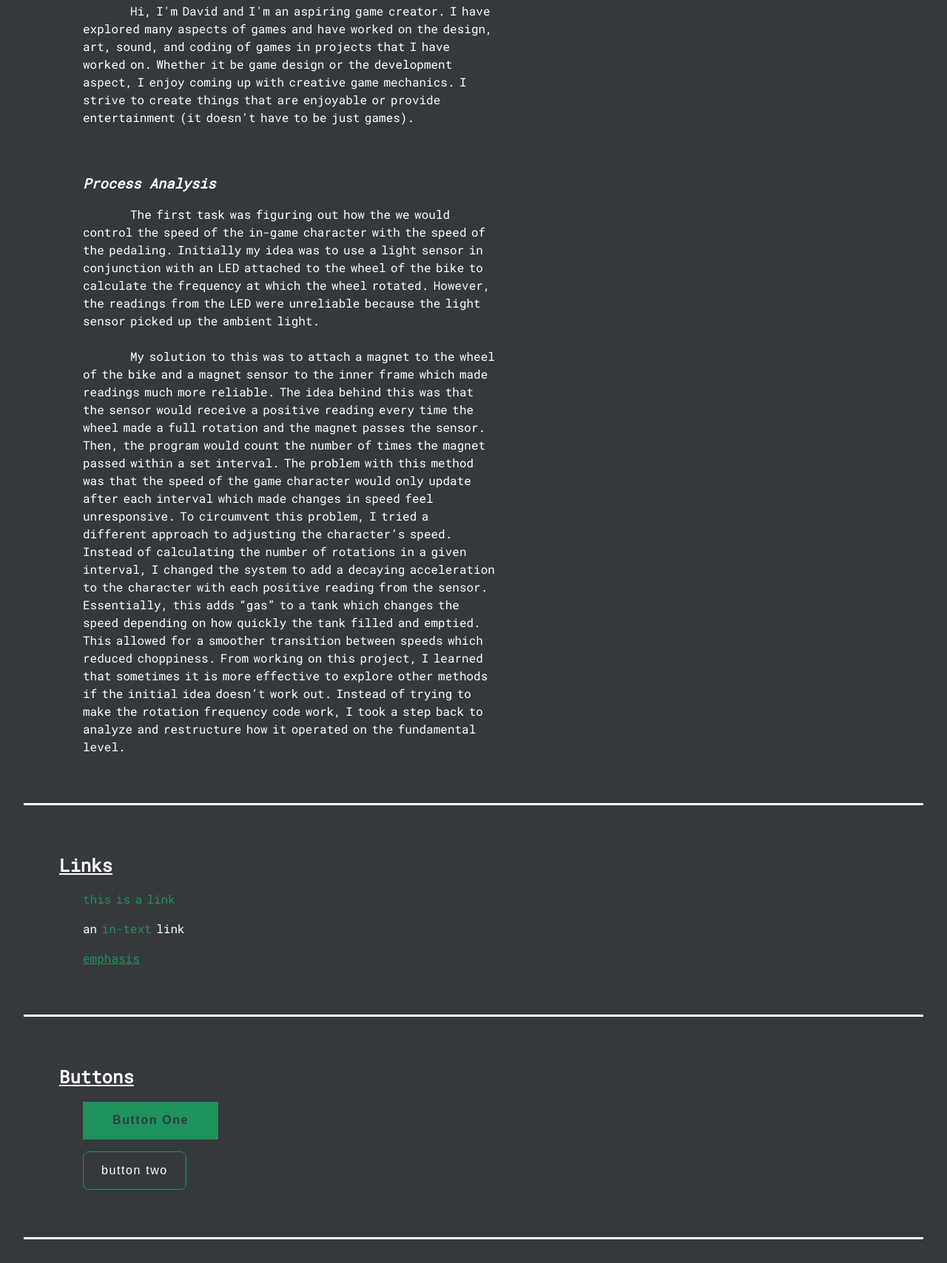
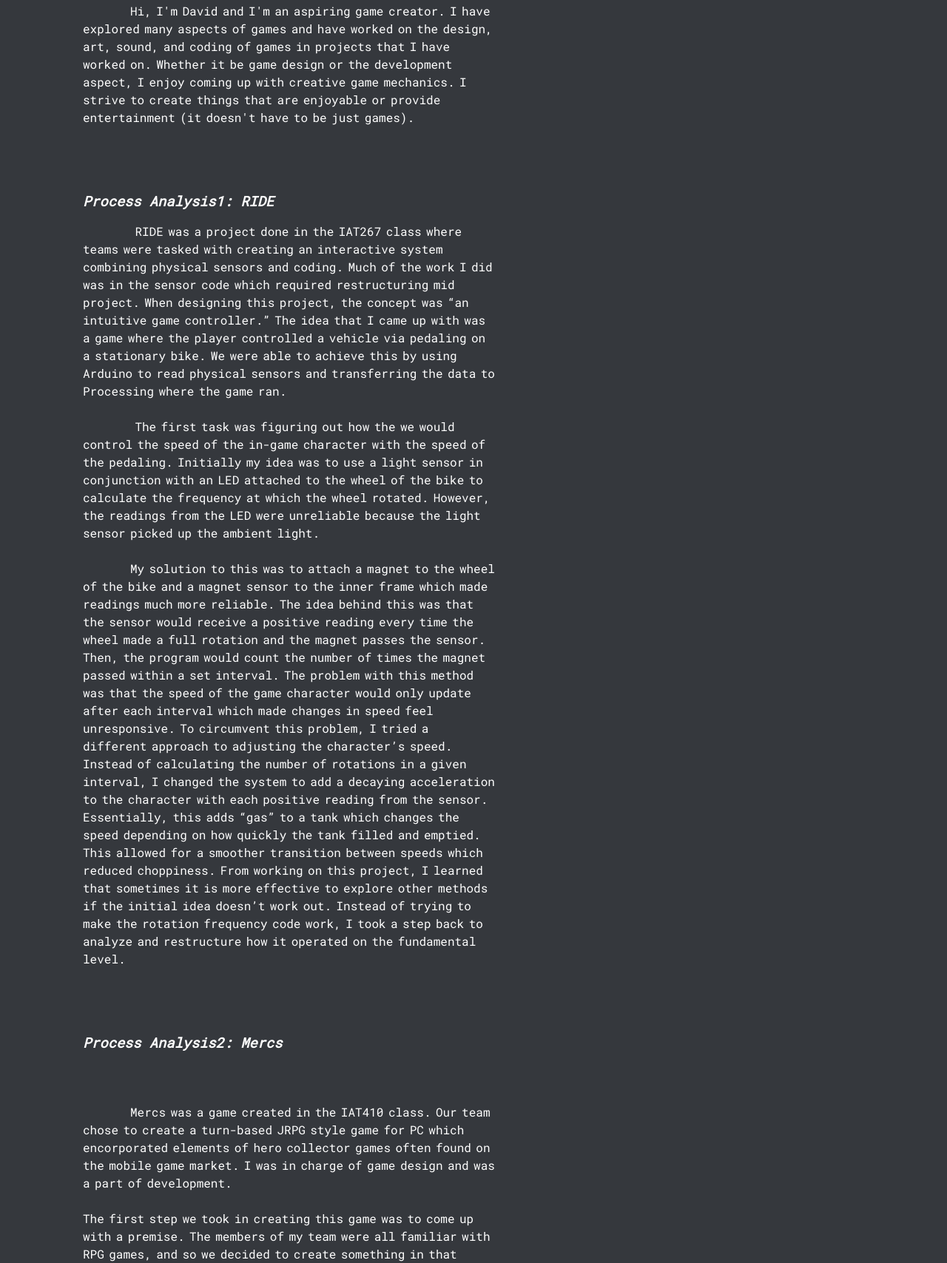
Before and after one commit to dzhog/portfolio, a plain HTML site: page Style Guide/index.html in a window 1280 px wide. Shown: the part 534-2242 px from the top of the page at 74% size. Drawn offline with Linux system fonts and the light colour scheme.

Commit message:
procanal

```diff
--- a/Style Guide/index.html
+++ b/Style Guide/index.html
@@ -23,12 +23,24 @@
     <section>
     	<h2>Paragraph</h2>
     	<h3 class="indent">Bio</h3>
-    	<p>&nbsp;&nbsp;&nbsp;&nbsp;&nbsp;&nbsp;&nbsp;&nbsp;&nbsp;&nbsp;Hi, I'm David and I'm an aspiring game creator. I have explored many aspects of games and have worked on the design, art, sound, and coding of games in projects that I have worked on. Whether it be game design or the development aspect, I enjoy coming up with creative game mechanics. I strive to create things that are enjoyable or provide entertainment (it doesn't have to be just games).
+    	<p>&nbsp;&nbsp;&nbsp;&nbsp;&nbsp;&nbsp;&nbsp;&nbsp;&nbsp;&nbsp;Hi, I'm David and I'm an aspiring game creator. I have explored many aspects of games and have worked on the design, art, sound, and coding of games in projects that I have worked on. Whether it be game design or the development aspect, I enjoy coming up with creative game mechanics. I strive to create things that are enjoyable or provide entertainment (it doesn't have to be just games).</p>
     	<br><br><br>
-    	<h3 class="indent">Process Analysis</h3>
-    	<p>&nbsp;&nbsp;&nbsp;&nbsp;&nbsp;&nbsp;&nbsp;&nbsp;&nbsp;&nbsp;The first task was figuring out how the we would control the speed of the in-game character with the speed of the pedaling. Initially my idea was to use a light sensor in conjunction with an LED attached to the wheel of the bike to calculate the frequency at which the wheel rotated. However, the readings from the LED were unreliable because the light sensor picked up the ambient light.
+    	<h3 class="indent">Process Analysis1: RIDE</h3>
+		<p>&nbsp;&nbsp;&nbsp;&nbsp;&nbsp;&nbsp;&nbsp;&nbsp;&nbsp;&nbsp;
+    	RIDE was a project done in the IAT267 class where teams were tasked with creating an interactive system combining physical sensors and coding. Much of the work I did was in the sensor code which required restructuring mid project. When designing this project, the concept was “an intuitive game controller.” The idea that I came up with was a game where the player controlled a vehicle via pedaling on a stationary bike. We were able to achieve this by using Arduino to read physical sensors and transferring the data to Processing where the game ran.
+    	<br><br>
+    	&nbsp;&nbsp;&nbsp;&nbsp;&nbsp;&nbsp;&nbsp;&nbsp;&nbsp;&nbsp;
+    	The first task was figuring out how the we would control the speed of the in-game character with the speed of the pedaling. Initially my idea was to use a light sensor in conjunction with an LED attached to the wheel of the bike to calculate the frequency at which the wheel rotated. However, the readings from the LED were unreliable because the light sensor picked up the ambient light.
     	<br><br>
     	&nbsp;&nbsp;&nbsp;&nbsp;&nbsp;&nbsp;&nbsp;&nbsp;&nbsp;&nbsp;My solution to this was to attach a magnet to the wheel of the bike and a magnet sensor to the inner frame which made readings much more reliable. The idea behind this was that the sensor would receive a positive reading every time the wheel made a full rotation and the magnet passes the sensor. Then, the program would count the number of times the magnet passed within a set interval. The problem with this method was that the speed of the game character would only update after each interval which made changes in speed feel unresponsive. To circumvent this problem, I tried a different approach to adjusting the character’s speed. Instead of calculating the number of rotations in a given interval, I changed the system to add a decaying acceleration to the character with each positive reading from the sensor. Essentially, this adds “gas” to a tank which changes the speed depending on how quickly the tank filled and emptied. This allowed for a smoother transition between speeds which reduced choppiness. From working on this project, I learned that sometimes it is more effective to explore other methods if the initial idea doesn’t work out. Instead of trying to make the rotation frequency code work, I took a step back to analyze and restructure how it operated on the fundamental level.</p>
+    	<br><br><br>
+    	<h3 class="indent">Process Analysis2: Mercs</h3>
+    	<br><br>
+    	<p>&nbsp;&nbsp;&nbsp;&nbsp;&nbsp;&nbsp;&nbsp;&nbsp;&nbsp;&nbsp;Mercs was a game created in the IAT410 class. Our team chose to create a turn-based JRPG style game for PC which encorporated elements of hero collector games often found on the mobile game market. I was in charge of game design and was a part of development.
+    	<br><br>
+    	The first step we took in creating this game was to come up with a premise. The members of my team were all familiar with RPG games, and so we decided to create something in that realm as it was the type of game that we were the most knowledgeable on. After deciding on the premise, we brainstormed ideas a narrative and mechanics that would work well with the narrative.
+    	<br><br>
+    	The next step was to begin development after confirming that everyone was on the same page. The process went something like:<br><br>1. Together, decide on what's being worked on for the week and how things should be.<br>2. Split off and individually work on our resposibilities.<br>3. Come together and combine parts.<br>4. Test it.<br><br>We worked in unity, and I created a prototype of the game so that we could play test the core mechanics to see if the game would even be fun before we committed to it. After the first round of playtesting, we continued to work on the game in parts. That way we could continue playtesting and incorporate feedback as we worked. Eventually, we had a full palyable version of the game. The end.</p>
     </section>
 
     <section>
```
